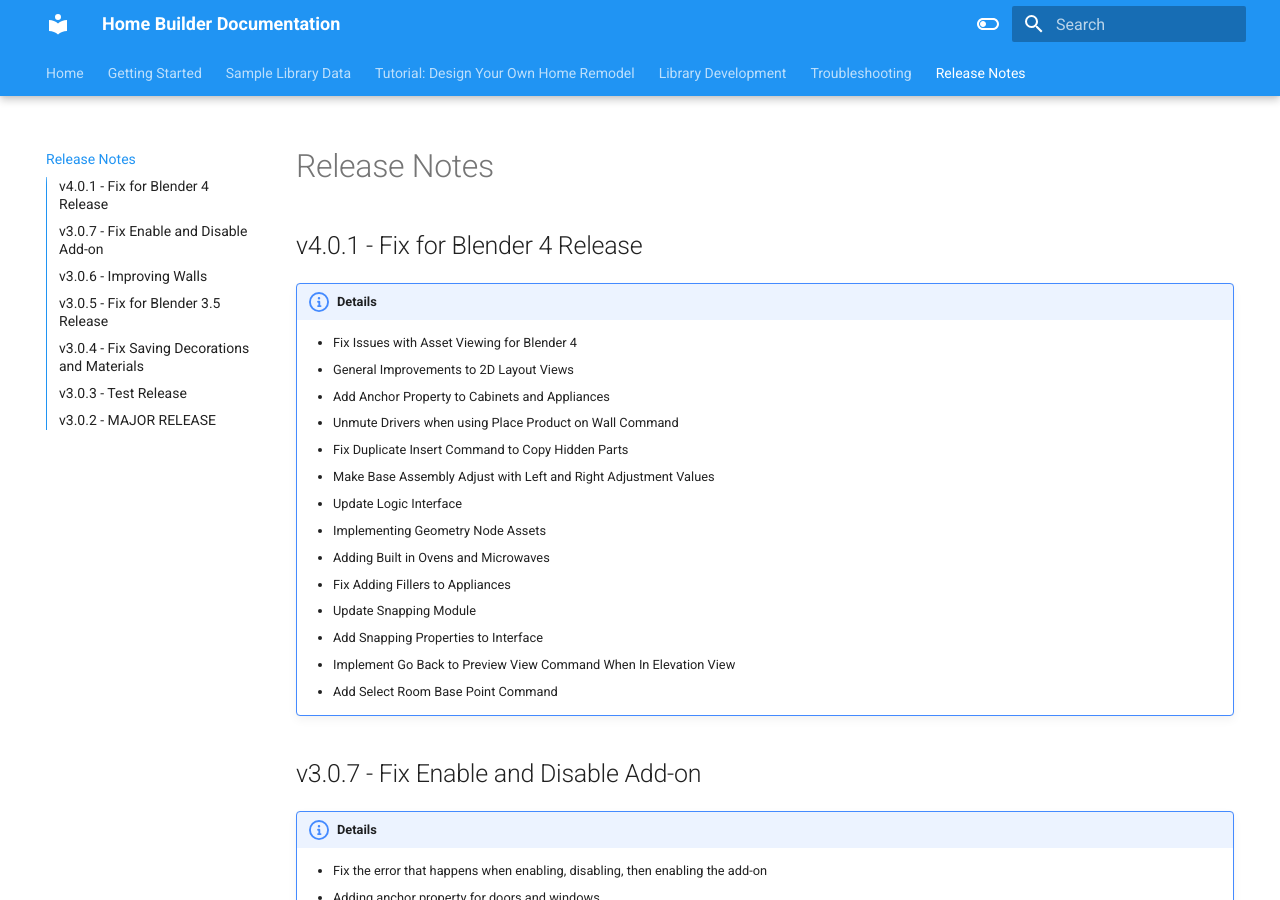
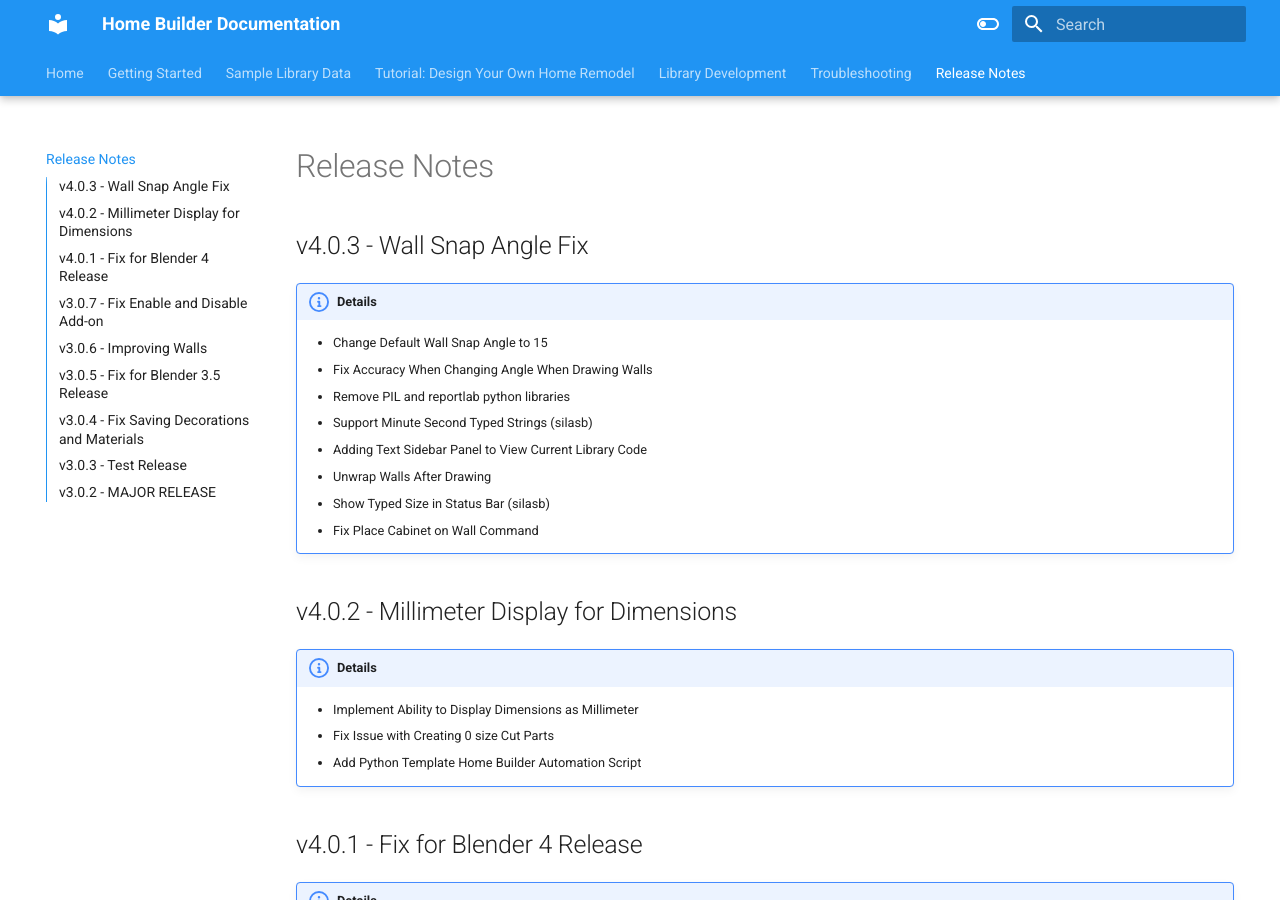
Before and after one commit to CreativeDesigner3D/home_builder_3_docs, an MkDocs documentation site: the page built from docs/06_release_notes.md, in a window 1280 px wide and 900 px high. Built offline with MkDocs 1.6.1 and Material for MkDocs 9.7.7, drawn with Linux system fonts in a browser that asks for light colours.

Commit message:
Update Release Notes

```diff
--- a/docs/06_release_notes.md
+++ b/docs/06_release_notes.md
@@ -1,4 +1,23 @@
 # Release Notes
+
+## v4.0.3 - Wall Snap Angle Fix
+
+!!! Details
+    * Change Default Wall Snap Angle to 15
+    * Fix Accuracy When Changing Angle When Drawing Walls
+    * Remove PIL and reportlab python libraries
+    * Support Minute Second Typed Strings (silasb)
+    * Adding Text Sidebar Panel to View Current Library Code
+    * Unwrap Walls After Drawing
+    * Show Typed Size in Status Bar (silasb)
+    * Fix Place Cabinet on Wall Command
+
+## v4.0.2 - Millimeter Display for Dimensions
+
+!!! Details
+    * Implement Ability to Display Dimensions as Millimeter
+    * Fix Issue with Creating 0 size Cut Parts
+    * Add Python Template Home Builder Automation Script
 
 ## v4.0.1 - Fix for Blender 4 Release
 
--- a/mkdocs.yml
+++ b/mkdocs.yml
@@ -3,8 +3,10 @@ theme:
   name: material
   features:
     - navigation.tabs
+    # - navigation.expand
     - navigation.tabs.sticky
     - navigation.sections
+    # - navigation.path
     - toc.integrate
     - navigation.top
     - search.suggest
```
Also changed, not shown: docs/01_getting_started.md (+9 -5 lines), docs/images/install_from_disk_blender_42.png (added).
